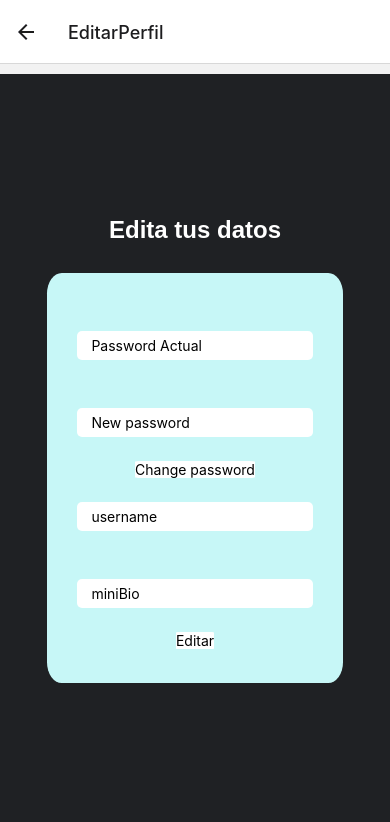
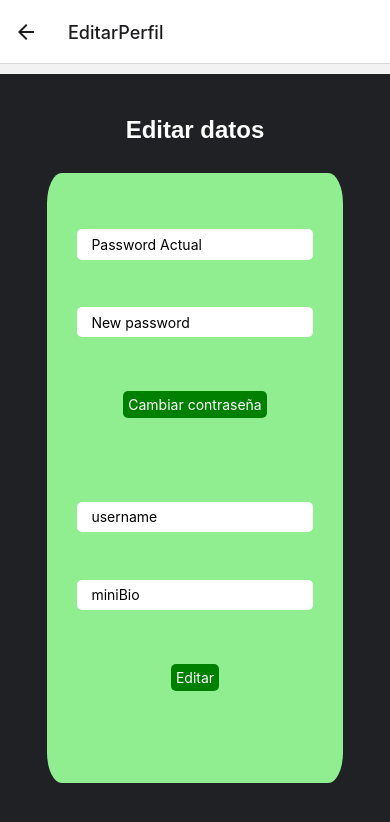
Before and after one commit to GonzaloElia/proyectofinal, a React Native app: screen /EditarPerfil in a window 390 px wide. Shown: the top 822 px of the page. Built offline with nearby package versions, Linux system fonts and the light colour scheme; no server answers.

Commit message:
avances de style

```diff
--- a/src/navigation/TabNavigation.js
+++ b/src/navigation/TabNavigation.js
@@ -11,12 +11,12 @@ import Buscador from '../screens/Buscador/Buscador'
 
 function TabNavigation() {
   return (
-    <Tab.Navigator>
+    <Tab.Navigator screenOptions={{tabBarShowLabel:false}}>
         <Tab.Screen
             name={"HomeNavigation"}
             component={HomeNavigation}
             options={{
-                tabBarIcon: () => <FontAwesome name='home' color={"blue"} size={32}/>,
+                tabBarIcon: () => <FontAwesome name='home' color={"green"} size={32}/>,
                 headerShown: false
             }}
         />
@@ -24,21 +24,21 @@ function TabNavigation() {
             name={"Posts"}
             component={Posts}
             options={{
-                tabBarIcon: () => <FontAwesome name='circle' color={"lightblue"} size={34}/>
+                tabBarIcon: () => <FontAwesome name='circle' color={"lightgreen"} size={34}/>
             }}
         />
         <Tab.Screen
             name={"Profile"}
             component={Profile}
             options={{
-                tabBarIcon: () => <FontAwesome name='at' color={"blue"} size={28}/>
+                tabBarIcon: () => <FontAwesome name='at' color={"green"} size={28}/>
             }}
         />
         <Tab.Screen
             name={"Buscador"}
             component={Buscador}
             options={{
-                tabBarIcon: () => <FontAwesome name='search' color={"blue"} size={32}/>,
+                tabBarIcon: () => <FontAwesome name='search' color={"green"} size={32}/>,
                 headerShown: false
             }}
         />
--- a/src/screens/Buscador/Buscador.js
+++ b/src/screens/Buscador/Buscador.js
@@ -9,7 +9,6 @@ class Buscador extends Component {
         this.state = {
             users: [],
             result: [],
-            backup: [],
             input: '',
             search: false
 
@@ -27,13 +26,11 @@ class Buscador extends Component {
                     })
                 })
                 this.setState({
-                    users: user,
-                    backup: user
+                    users: user
                 })
                 console.log(this.state)
             }
         )
-
     }
 
 
@@ -41,8 +38,8 @@ class Buscador extends Component {
         console.log(this.state.users);
         console.log(this.state.result);
 
-        let arrayFiltrado = this.state.users.filter(user => {
-            if (user.data.username.toLowerCase().includes(text.toLowerCase())) {
+        let arrayFiltrado = this.state.users.filter
+        (user => { if (user.data.username.toLowerCase().includes(text.toLowerCase())) {
                 return user
             };
         }
@@ -71,7 +68,7 @@ class Buscador extends Component {
 
                 {
                     this.state.result.length == 0 && this.state.search == true ?
-                        <Text style={styles.message}>Usuario inexistente</Text> :
+                        <Text style={styles.message}> Usuario inexistente </Text> :
 
                         <View style={styles.container}>
                             <FlatList
--- a/src/screens/EditarPerfil/EditarPerfil.js
+++ b/src/screens/EditarPerfil/EditarPerfil.js
@@ -61,7 +61,7 @@ class EditarPerfil extends Component {
     render() {
         return (
             <View style={styles.container}>
-                <Text style={styles.text}>Edita tus datos</Text>
+                <Text style={styles.text}>Editar datos</Text>
                 <View style={styles.box}>
                     <Text style={styles.alert}>{this.state.error}</Text>
 
@@ -81,8 +81,8 @@ class EditarPerfil extends Component {
                         style={styles.input}
                     />
 
-                    <TouchableOpacity onPress={() => this.changePassword()}>
-                        <Text style={styles.button}>Change password</Text>
+                    <TouchableOpacity style={styles.submit} onPress={() => this.changePassword()}>
+                        <Text style={styles.button}>Cambiar contraseña</Text>
                         <Text>{this.state.message}</Text>
                     </TouchableOpacity>
 
@@ -104,7 +104,7 @@ class EditarPerfil extends Component {
 
 
 
-                    <TouchableOpacity onPress={() => this.editarPerfil()}>
+                    <TouchableOpacity style={styles.submit} onPress={() => this.editarPerfil()}>
                         <Text style={styles.button}>Editar</Text>
                     </TouchableOpacity>
 
@@ -128,7 +128,7 @@ const styles = StyleSheet.create({
         backgroundColor: '#1f2124'
     },
     box: {
-        backgroundColor: '#c7f7f7',
+        backgroundColor: '#90EE90',
         width: '80%',
         borderRadius: '5%',
         justifyContent: 'center',
@@ -147,9 +147,16 @@ const styles = StyleSheet.create({
         color: 'black'
     },
     button: {
-        backgroundColor: 'white',
-        borderRadius: '5%'
+    color: 'white'
     },
+    submit: {
+        padding: 5,
+        color: 'white',
+        backgroundColor: 'green',
+        borderRadius: 5,
+        marginTop: 30,
+        marginBottom: 60
+      },
     text: {
         fontFamily: 'Oswald, sans-serif',
         color: 'white',
--- a/src/screens/Home/Home.js
+++ b/src/screens/Home/Home.js
@@ -43,7 +43,8 @@ class Home extends Component {
 
 const styles = StyleSheet.create({
     container:{
-        flex:1
+        flex:1,
+        backgroundColor:'#90EE90'
     }
 })
 
--- a/src/screens/OtroProfile/OtroProfile.js
+++ b/src/screens/OtroProfile/OtroProfile.js
@@ -11,7 +11,6 @@ class OtroProfile extends Component {
             email: '',
             userName: '',
             miniBio: '',
-            photo: '',
             cantPost:'',
             posts: [],
             error: ''
@@ -34,7 +33,6 @@ class OtroProfile extends Component {
                     userName: user[0].data.userName,
                     miniBio: user[0].data.miniBio,
                     email: user[0].data.owner,
-                    photo: user[0].data.photo
                 }, () => console.log(this.state))
             })
         })
@@ -68,11 +66,6 @@ class OtroProfile extends Component {
                                 <Text style={styles.text}> mail: {this.state.email} </Text>
                             </View>
 
-                          { <Image
-                                style={styles.foto}
-                                source={this.state.photo}
-                                resizeMode='cover'
-                          /> }
                             <View style={styles.containerInfo}>
 
                                 <Text style={styles.text}> {this.state.miniBio} </Text>
@@ -85,7 +78,7 @@ class OtroProfile extends Component {
                         </View>
                 }
 
-                <Text style={styles.text2}> Lista de sus {this.state.posts.length} posteos  </Text>
+                <Text style={styles.text2}> Ha realizado {this.state.posts.length} posteos  </Text>
                 <FlatList
                     data={this.state.posts}
                     keyExtractor={(item) => item.id.toString()}
@@ -104,13 +97,10 @@ const styles = StyleSheet.create({
         flex: 2
     },
     container: {
-        backgroundColor: '#1f2124',
+        backgroundColor: '#DFCAA0',
         flex: 2,
         alignItems: 'left',
         marginLeft: 5
-
-
-
     },
     containerProfile: {
         flexDirection: 'column'
@@ -131,7 +121,7 @@ const styles = StyleSheet.create({
     },
 
     text2: {
-        backgroundColor: '#c7f7f7',
+        backgroundColor: 'green',
         color: '#1f2124',
         fontFamily: 'Raleway, sans-serif;',
         fontSize: 22,
--- a/src/screens/Profile/Profile.js
+++ b/src/screens/Profile/Profile.js
@@ -79,14 +79,9 @@ class Profile extends Component {
                     this.state.user.length == 0 ?
                     <Text>''</Text> :
                         <View style={styles.containerProfile}>
-                            <View>
+                            <View syle={styles.nombre}>
                                 <Text style={styles.text}> {this.state.user.data.username} </Text>
                             </View>
-                          <Image
-                                style={styles.foto}
-                                source={{uri: this.state.user.data.photo}}
-                                resizeMode='cover'
-                          />
                             <View style={styles.containerInfo}>
 
                             <Text style={styles.text}> {this.state.user.data.miniBio} </Text>
@@ -131,14 +126,16 @@ const styles = StyleSheet.create({
         flex: 2
     },
     container: {
-        backgroundColor: '#1f2124',
+        backgroundColor: '#DFCAA0',
         flex: 2,
         alignItems: 'left',
         marginLeft: 5
+    },
 
+    nombre:{
+        marginTop: 30
+    },
 
-
-    },
     containerProfile: {
         flexDirection: 'column'
     },
@@ -153,12 +150,13 @@ const styles = StyleSheet.create({
         fontWeight: 'bold',
         fontSize: 20,
         textAlign: 'left',
-        marginTop:'2%'
+        marginTop:'5%',
+        paddingLeft: 10
 
     },
 
     text2: {
-        backgroundColor: '#c7f7f7',
+        backgroundColor: 'green',
         color: '#1f2124',
         fontFamily: 'Raleway, sans-serif;',
         fontSize: 22,
```
